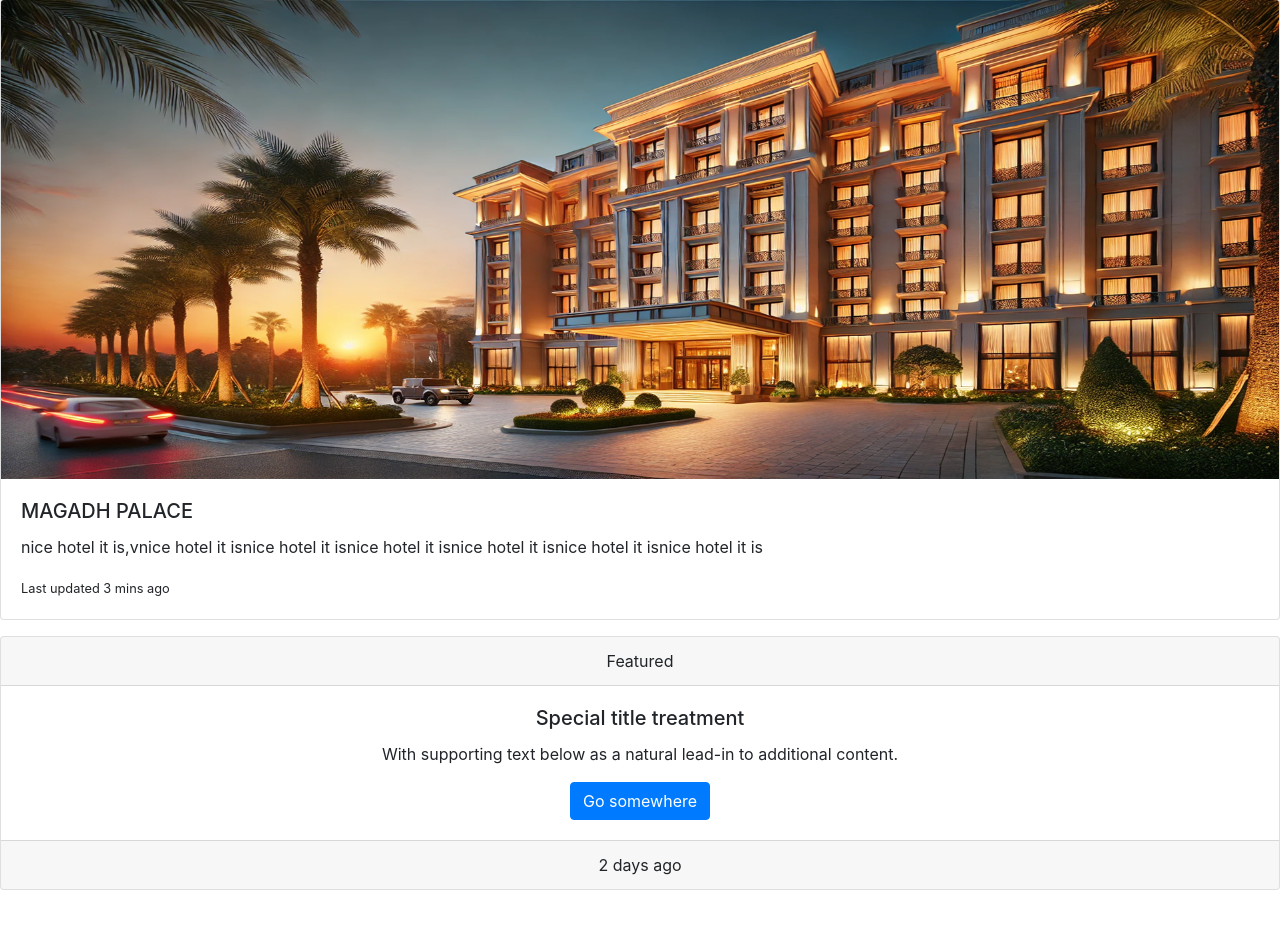
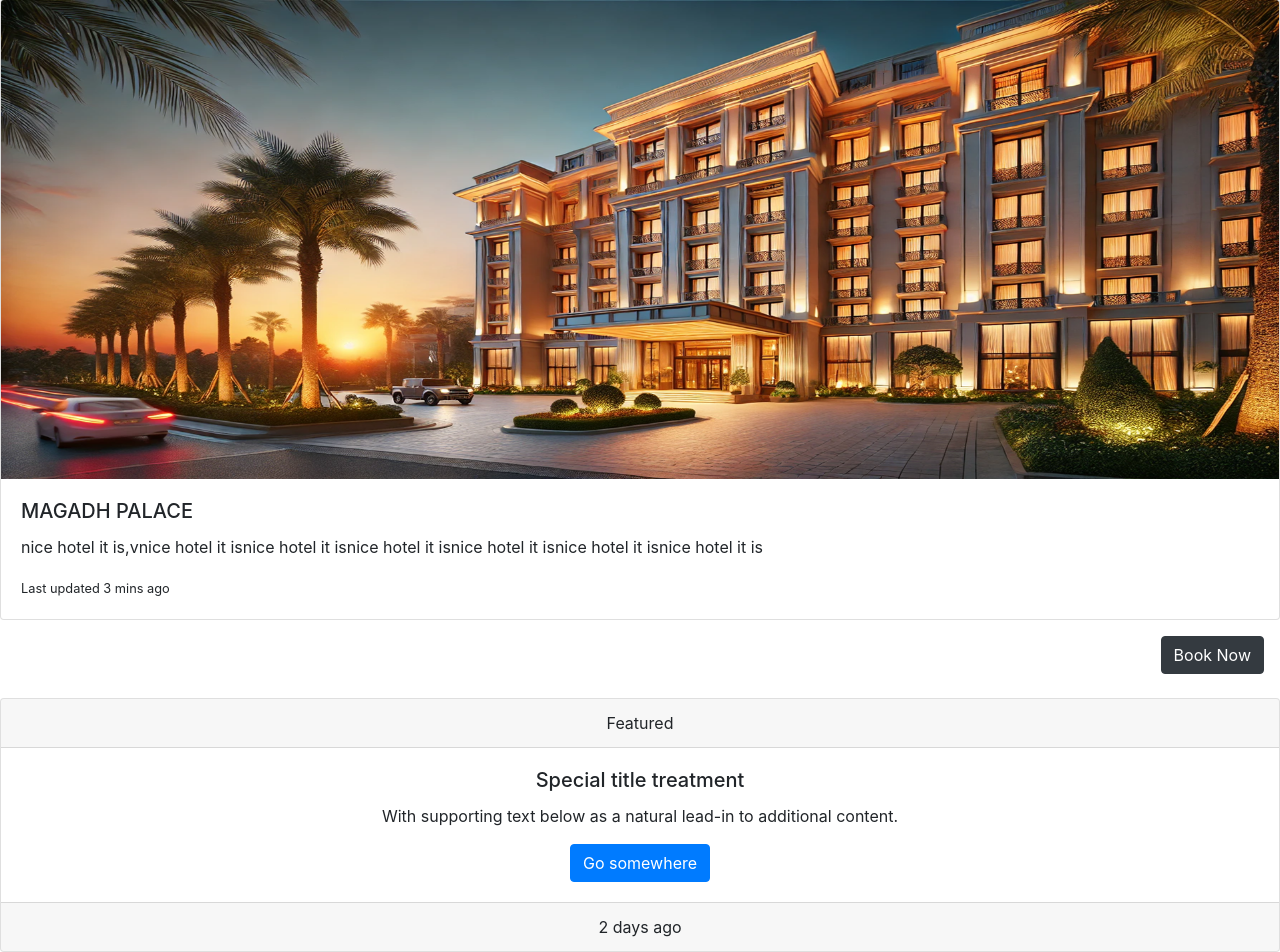
Before and after one commit to Musharraf551/robyse, a Django app: page /instance/1/ in a window 1280 px wide. Shown: the part 57-1009 px from the top of the page. Before the commit the page ends 947 px from the top, so only its background shows below. Run offline with Django 5.2, Linux system fonts and the light colour scheme; data comes from the database, SQL or seed files in the repository; some libraries are stand-ins or nearby versions.

Commit message:
added a booknow button in instance_detail.html

```diff
--- a/templates/instance_detail.html
+++ b/templates/instance_detail.html
@@ -12,5 +12,11 @@
                 </div>
               </div>
         </div>
+        <div >
+            <div class="d-grid gap-2 d-md-flex justify-content-md-end">
+                <!-- <button class="btn btn-primary me-md-2" type="button">Button</button> -->
+                <button class="btn btn-dark" type="button">Book Now</button>&emsp;
+              </div><br>
+        </div>
     </section>
 {% endblock content %}
```
